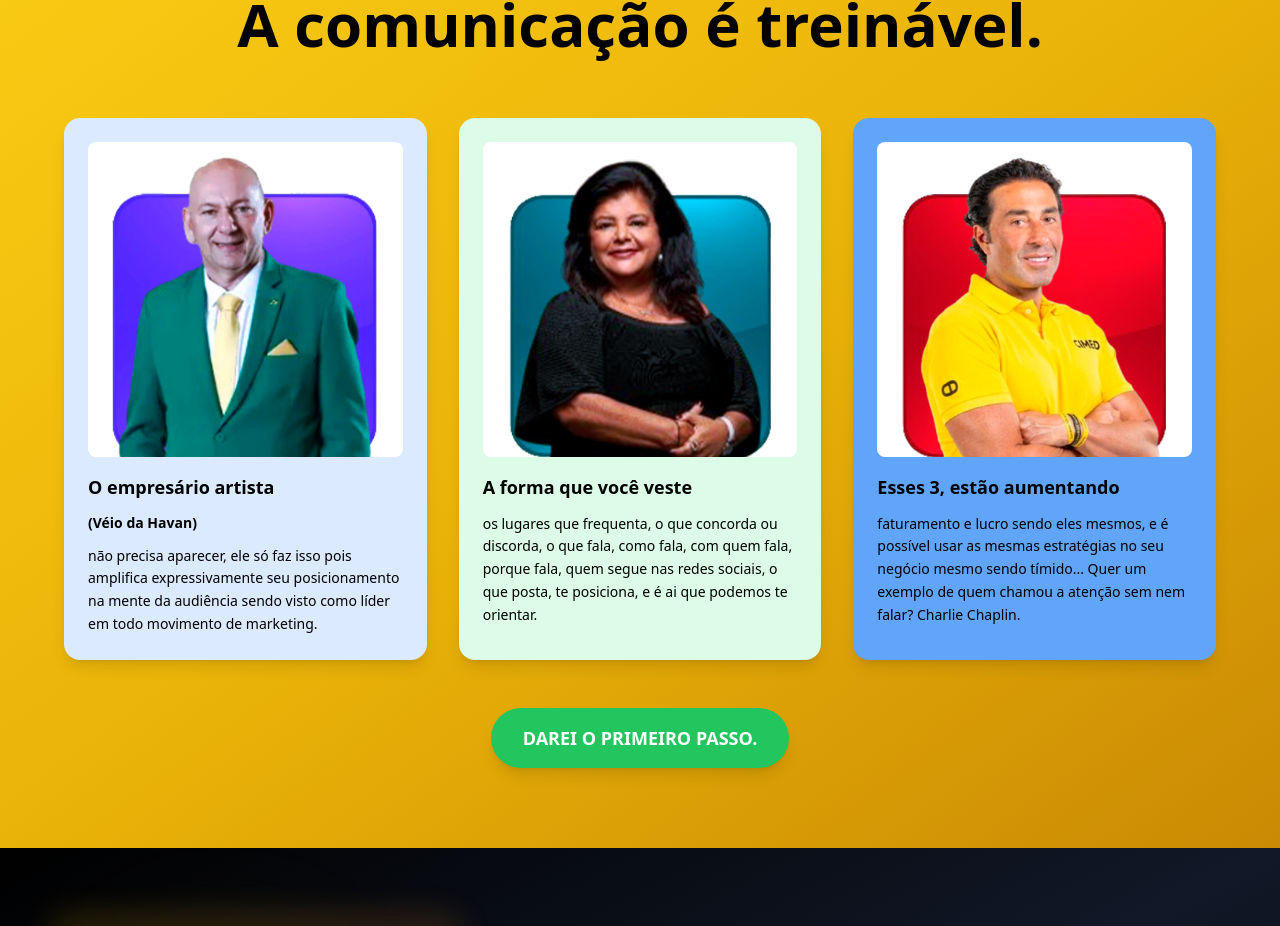
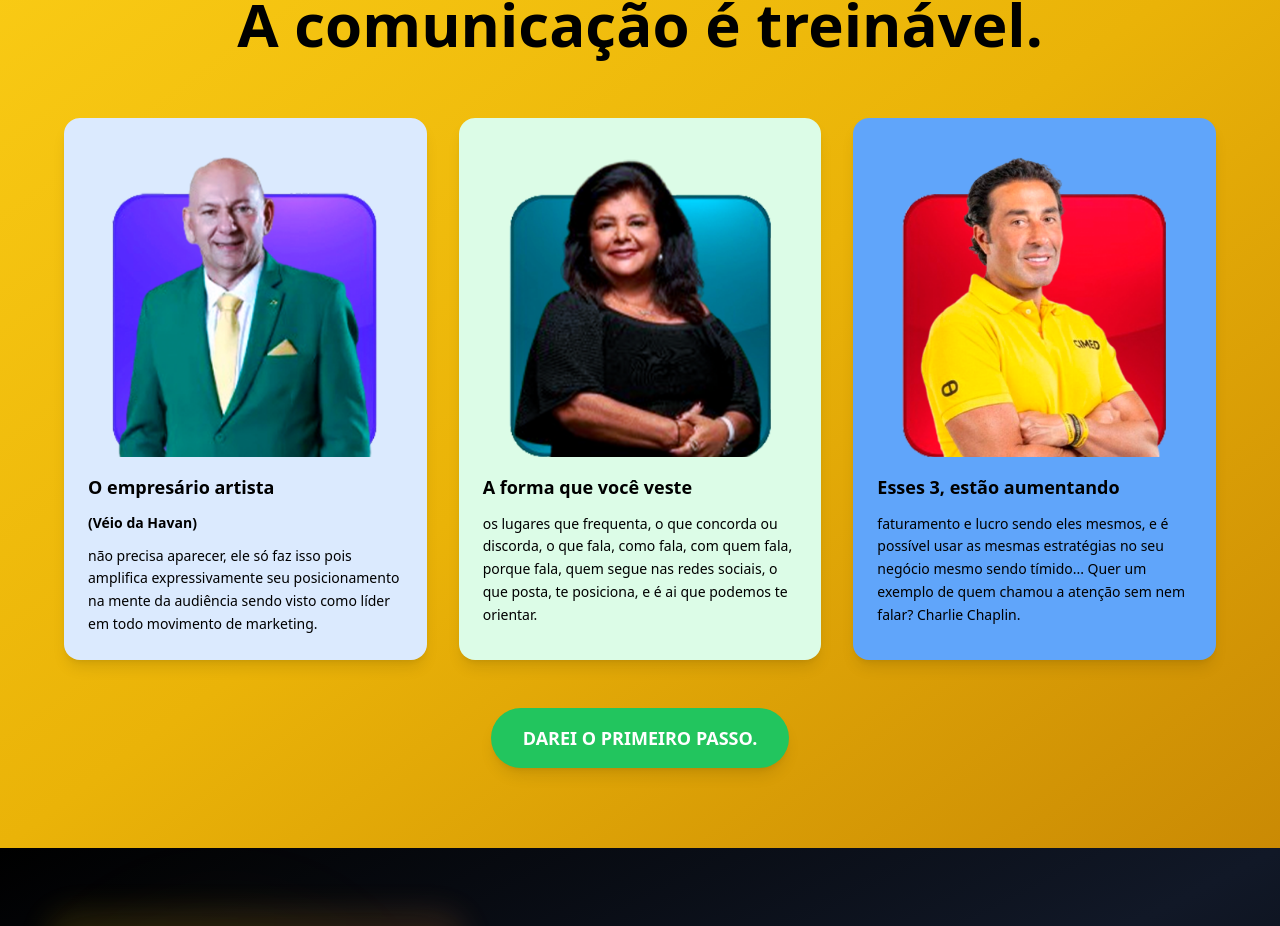
Before and after one commit to edilson-morais/pensando-fora-do-palco, a React (Vite) app: page / in a window 1280 px wide. Shown: the part 1914-2840 px from the top of the page. Built offline with nearby package versions, Linux system fonts and the light colour scheme.

Commit message:
Remove whiteboard from section
Remove the whiteboard background from the "A comunicação é treinável." section.

```diff
--- a/src/components/CommunicationSection.tsx
+++ b/src/components/CommunicationSection.tsx
@@ -36,7 +36,7 @@ const CommunicationSection = () => {
               }
             ].map((person, index) => (
               <div key={index} className={`${person.bg} rounded-2xl p-6 transform hover:scale-105 transition-all duration-300 shadow-lg`}>
-                <div className="aspect-square bg-white rounded-lg mb-4 overflow-hidden">
+                <div className="aspect-square rounded-lg mb-4 overflow-hidden">
                   <img
                     src={person.image}
                     alt={person.title}
```
